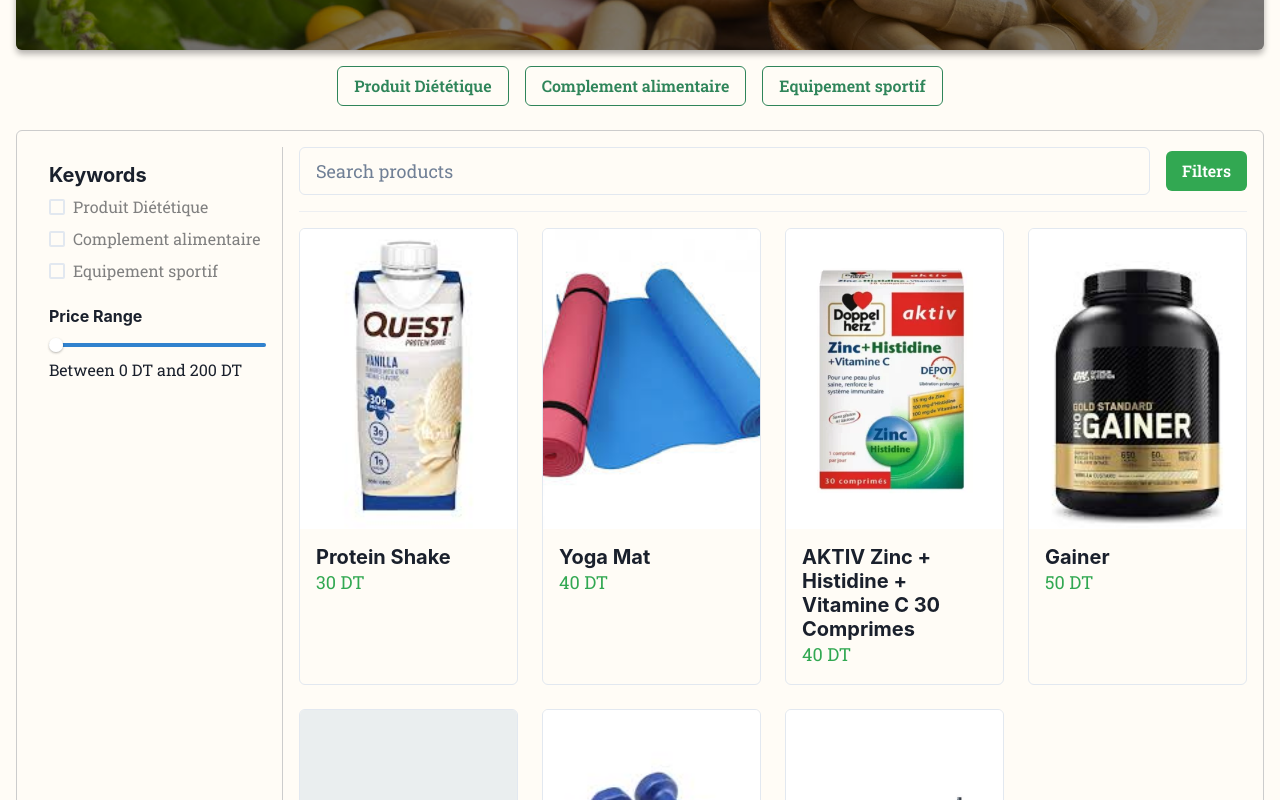
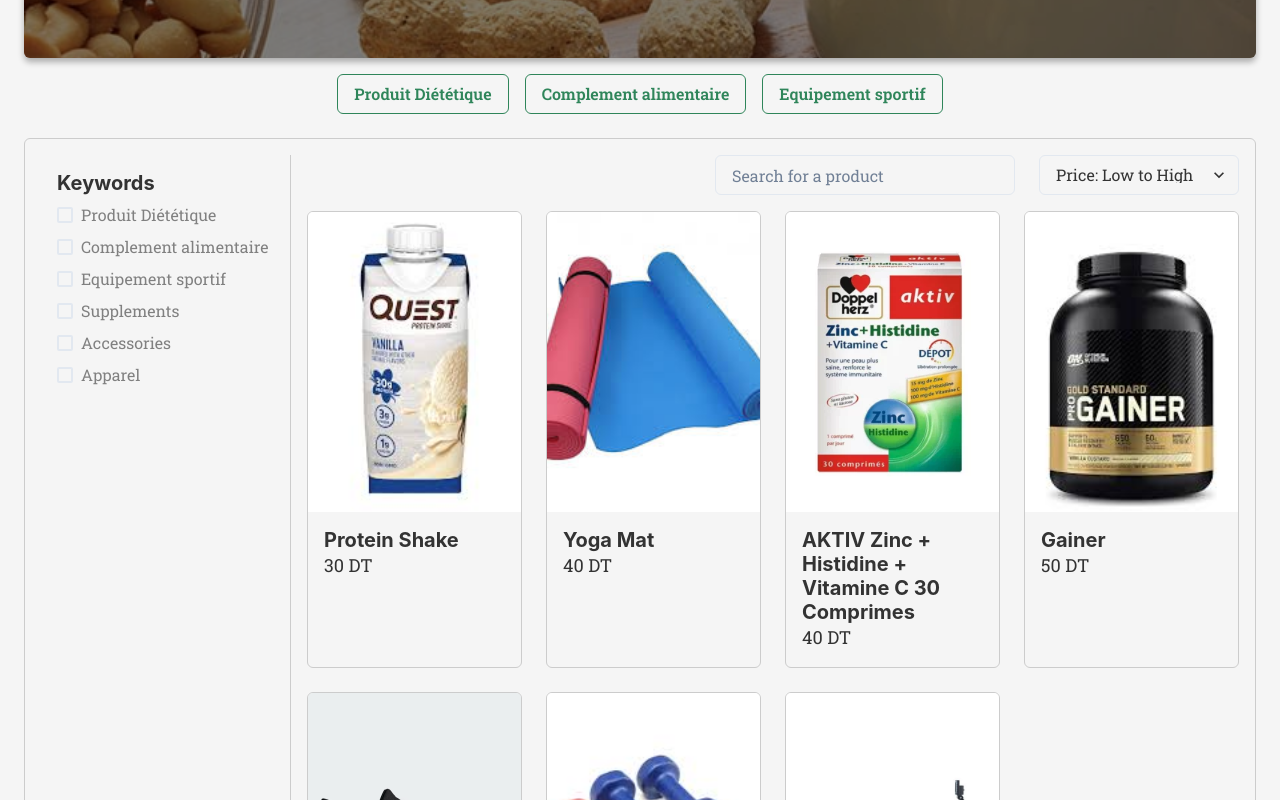
Before and after one commit to KabsiMontassar/mood-food, a React (Vite) app: page /Product in a window 1280 px wide. Shown: the part 440-1240 px from the top of the page. Built offline with nearby package versions, Linux system fonts and the light colour scheme.

Commit message:
Update Product.jsx

```diff
--- a/src/Pages/Product.jsx
+++ b/src/Pages/Product.jsx
@@ -9,19 +9,12 @@
   Heading,
   Text,
   HStack,
-  VStack,
   Input,
   Select,
   Stack,
   Checkbox,
   extendTheme,
-  Divider,
   Flex,
-  Collapse,
-  Slider,
-  SliderTrack,
-  SliderFilledTrack,
-  SliderThumb,
 } from '@chakra-ui/react';
 
 // Custom Chakra UI theme
@@ -127,17 +120,11 @@
   const [currentIndex, setCurrentIndex] = useState(0);
 
   useEffect(() => {
-    const interval = setInterval(() => {
-      setCurrentIndex((prevIndex) => (prevIndex + 1) % categories.length);
-    }, 5000);
-
-    return () => clearInterval(interval);
-  }, [categories.length]);
-
-  useEffect(() => {
     const index = categories.findIndex((cat) => cat.title === selectedCategory);
     if (index !== -1) {
       setCurrentIndex(index);
+    } else {
+      setCurrentIndex(0);
     }
   }, [selectedCategory]);
 
@@ -194,7 +181,6 @@
   );
 };
 
-
 // ProductDetails Component
 const ProductDetails = ({ product, onBackClick, onAddToCart }) => (
   <Box p={6}>
@@ -218,19 +204,19 @@
 );
 
 // ProductGrid Component
-const ProductGrid = () => {
+const ProductGrid = ({ selectedCategory }) => {
   const [searchTerm, setSearchTerm] = useState('');
-  const [categoryFilter, setCategoryFilter] = useState('');
   const [priceSortOrder, setPriceSortOrder] = useState('ascending');
   const [selectedKeywords, setSelectedKeywords] = useState([]);
-  const [priceRange, setPriceRange] = useState([0, 200]);
   const [showDetails, setShowDetails] = useState(null);
   const [hoveredProduct, setHoveredProduct] = useState(null);
-  const [showFilters, setShowFilters] = useState(false);
   const toast = useToast();
 
+  useEffect(() => {
+    setSelectedKeywords([]);
+  }, [selectedCategory]);
+
   const handleSearchChange = (event) => setSearchTerm(event.target.value);
-  const handleCategoryChange = (event) => setCategoryFilter(event.target.value);
   const handlePriceSortOrderChange = (event) => setPriceSortOrder(event.target.value);
   const handleKeywordChange = (keyword) => {
     setSelectedKeywords((prev) =>
@@ -251,23 +237,14 @@
     });
   };
 
-  const handleCategorySelect = (category) => {
-    setCategoryFilter(category);
-  };
-
-  const handlePriceRangeChange = (value) => {
-    setPriceRange(value);
-  };
-
   const filteredProducts = initialProducts.filter((product) => {
     const matchesSearch =
       product.name.toLowerCase().includes(searchTerm.toLowerCase()) ||
       product.description.toLowerCase().includes(searchTerm.toLowerCase());
-    const matchesCategory = categoryFilter ? product.category === categoryFilter : true;
+    const matchesCategory = selectedCategory ? product.category === selectedCategory : true;
     const matchesKeywords = selectedKeywords.length === 0 || selectedKeywords.includes(product.category);
-    const matchesPriceRange = product.price >= priceRange[0] && product.price <= priceRange[1];
 
-    return matchesSearch && matchesCategory && matchesKeywords && matchesPriceRange;
+    return matchesSearch && matchesCategory && matchesKeywords;
   });
 
   const sortedProducts = filteredProducts.sort((a, b) => {
@@ -282,13 +259,12 @@
     />
   ) : (
     <Box border="1px solid #ccc" borderRadius="md" p={4}>
-      {/* Search, Filters, and Sidebar */}
-      <Flex>
-        {/* Keyword Filter Sidebar */}
+      {/* Filters and Sort */}
+      <Flex mb={4}>
         <Box p={4} width="250px" borderRight="1px solid #ccc" mr={4}>
           <Heading size="md" mb={2}>Keywords</Heading>
           <Stack spacing={2}>
-            {['Produit Diététique', 'Complement alimentaire', 'Equipement sportif'].map((keyword) => (
+            {['Produit Diététique', 'Complement alimentaire', 'Equipement sportif', 'Supplements', 'Accessories', 'Apparel'].map((keyword) => (
               <Checkbox
                 key={keyword}
                 isChecked={selectedKeywords.includes(keyword)}
@@ -297,68 +273,33 @@
                 {keyword}
               </Checkbox>
             ))}
-            <Box mt={4}>
-              <Heading size="sm" mb={2}>Price Range</Heading>
-              <Slider
-                aria-label="price-range"
-                defaultValue={[0, 200]}
-                min={0}
-                max={200}
-                step={10}
-                onChangeEnd={handlePriceRangeChange}
-              >
-                <SliderTrack>
-                  <SliderFilledTrack />
-                </SliderTrack>
-                <SliderThumb index={0} />
-                <SliderThumb index={1} />
-              </Slider>
-              <Text>{`Between ${priceRange[0]} DT and ${priceRange[1]} DT`}</Text>
-            </Box>
           </Stack>
         </Box>
 
-        {/* Main Content */}
         <Box flex="1">
-          {/* Search Bar, Category Filter and Sort */}
-          <HStack mb={4} spacing={4}>
+          <HStack mb={4} spacing={4} justify="flex-end">
             <Input
               value={searchTerm}
               onChange={handleSearchChange}
-              placeholder="Search products"
-              size="lg"
-              flex="1"
+              placeholder="Search for a product"
+              width="300px"
+              mr={2}
             />
-            <Button onClick={() => setShowFilters(!showFilters)} colorScheme="green">
-              Filters
-            </Button>
+            <Select value={priceSortOrder} onChange={handlePriceSortOrderChange} width="200px">
+              <option value="ascending">Price: Low to High</option>
+              <option value="descending">Price: High to Low</option>
+            </Select>
           </HStack>
 
-          <Collapse in={showFilters} animateOpacity>
-            <HStack spacing={4}>
-              <Select placeholder="Select Category" onChange={handleCategoryChange}>
-                <option value="Produit Diététique">Produit Diététique</option>
-                <option value="Complement alimentaire">Complement alimentaire</option>
-                <option value="Equipement sportif">Equipement sportif</option>
-              </Select>
-
-              <Select value={priceSortOrder} onChange={handlePriceSortOrderChange}>
-                <option value="ascending">Sort by Price: Low to High</option>
-                <option value="descending">Sort by Price: High to Low</option>
-              </Select>
-            </HStack>
-          </Collapse>
-
-          <Divider my={4} />
-
           {/* Product Grid */}
-          <Grid templateColumns="repeat(4, 1fr)" gap={6}>
+          <Grid templateColumns="repeat(auto-fit, minmax(200px, 1fr))" gap={6}>
             {sortedProducts.map((product) => (
               <Box
                 key={product.productId}
-                borderWidth="1px"
+                border="1px solid #ccc"
                 borderRadius="md"
                 overflow="hidden"
+                position="relative"
                 onMouseEnter={() => setHoveredProduct(product.productId)}
                 onMouseLeave={() => setHoveredProduct(null)}
               >
@@ -370,20 +311,24 @@
                 />
                 <Box p={4}>
                   <Heading size="md">{product.name}</Heading>
-                  <Text fontSize="lg" color="green.500">
-                    {product.price} DT
-                  </Text>
-                  <Button
-                    colorScheme="green"
-                    mt={2}
+                  <Text fontSize="lg">{product.price} DT</Text>
+                </Box>
+                {hoveredProduct === product.productId && (
+                  <Box
+                    position="absolute"
+                    bottom="0"
+                    left="0"
+                    right="0"
+                    p={2}
+                    textAlign="center"
+                    bg="rgba(0, 0, 0, 0.6)"
+                    color="white"
+                    cursor="pointer"
                     onClick={() => handleInfoClick(product)}
-                    style={{
-                      display: hoveredProduct === product.productId ? 'block' : 'none',
-                    }}
                   >
                     Plus Details
-                  </Button>
                   </Box>
+                )}
               </Box>
             ))}
           </Grid>
@@ -393,25 +338,30 @@
   );
 };
 
+// App Component
+const App = () => {
+  const [selectedCategory, setSelectedCategory] = useState('');
 
-// Main App Component
-function App() {
-  const [selectedCategory, setSelectedCategory] = useState('');
+  const handleCategorySelect = (category) => {
+    setSelectedCategory(category);
+  };
 
   return (
     <ChakraProvider theme={customTheme}>
-      <Box p={4}>
-        {/* Header Section */}
+      <Box
+        bg="blackWhite.background"
+        color="blackWhite.text"
+        minHeight="100vh"
+        p={6}
+      >
         <HeaderSection
-          onCategorySelect={setSelectedCategory}
+          onCategorySelect={handleCategorySelect}
           selectedCategory={selectedCategory}
         />
-
-        {/* Product Grid */}
-        <ProductGrid />
+        <ProductGrid selectedCategory={selectedCategory} />
       </Box>
     </ChakraProvider>
   );
-}
+};
 
 export default App;
```
Lines whose indentation alone changed are shown as unchanged.
